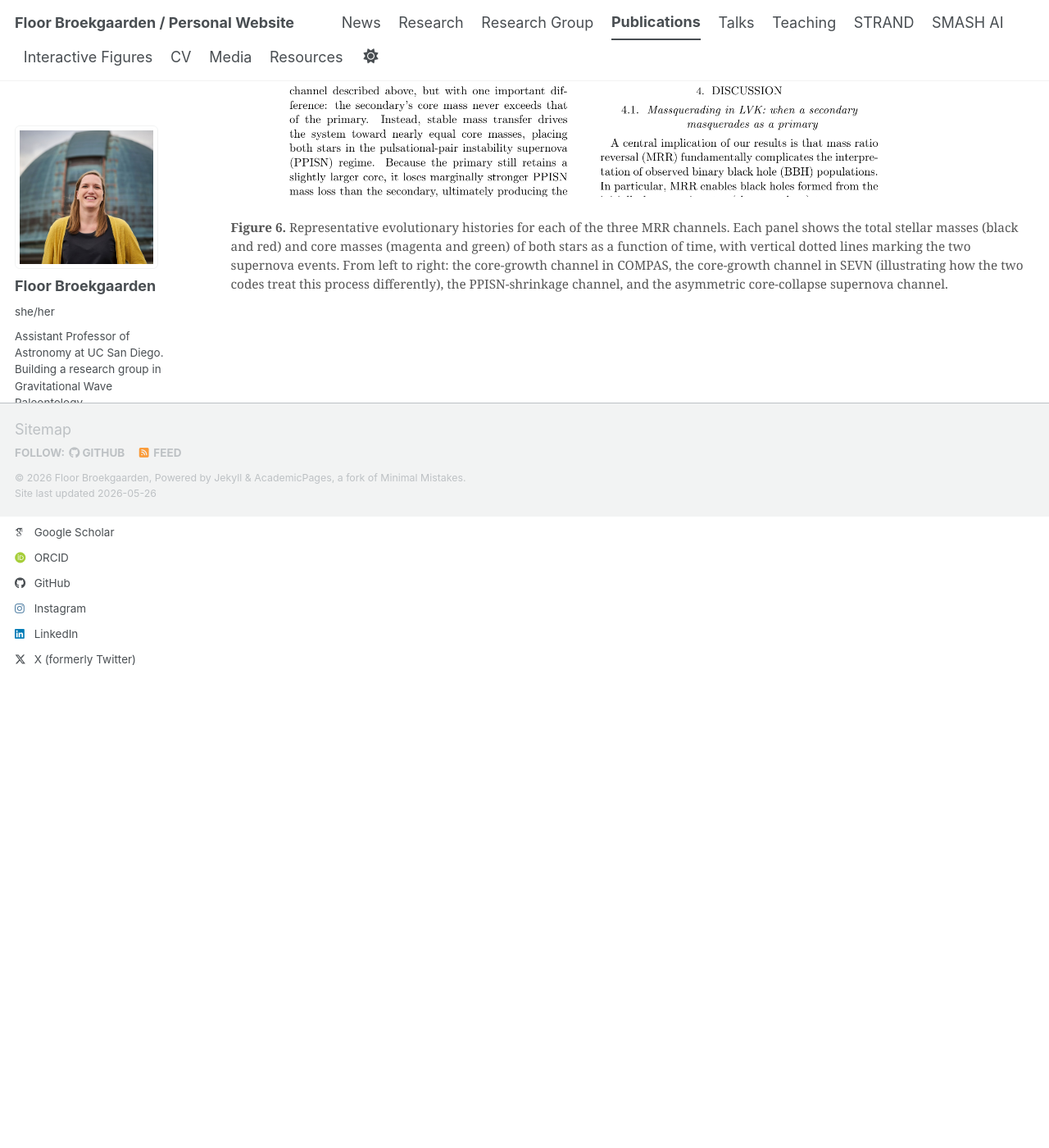
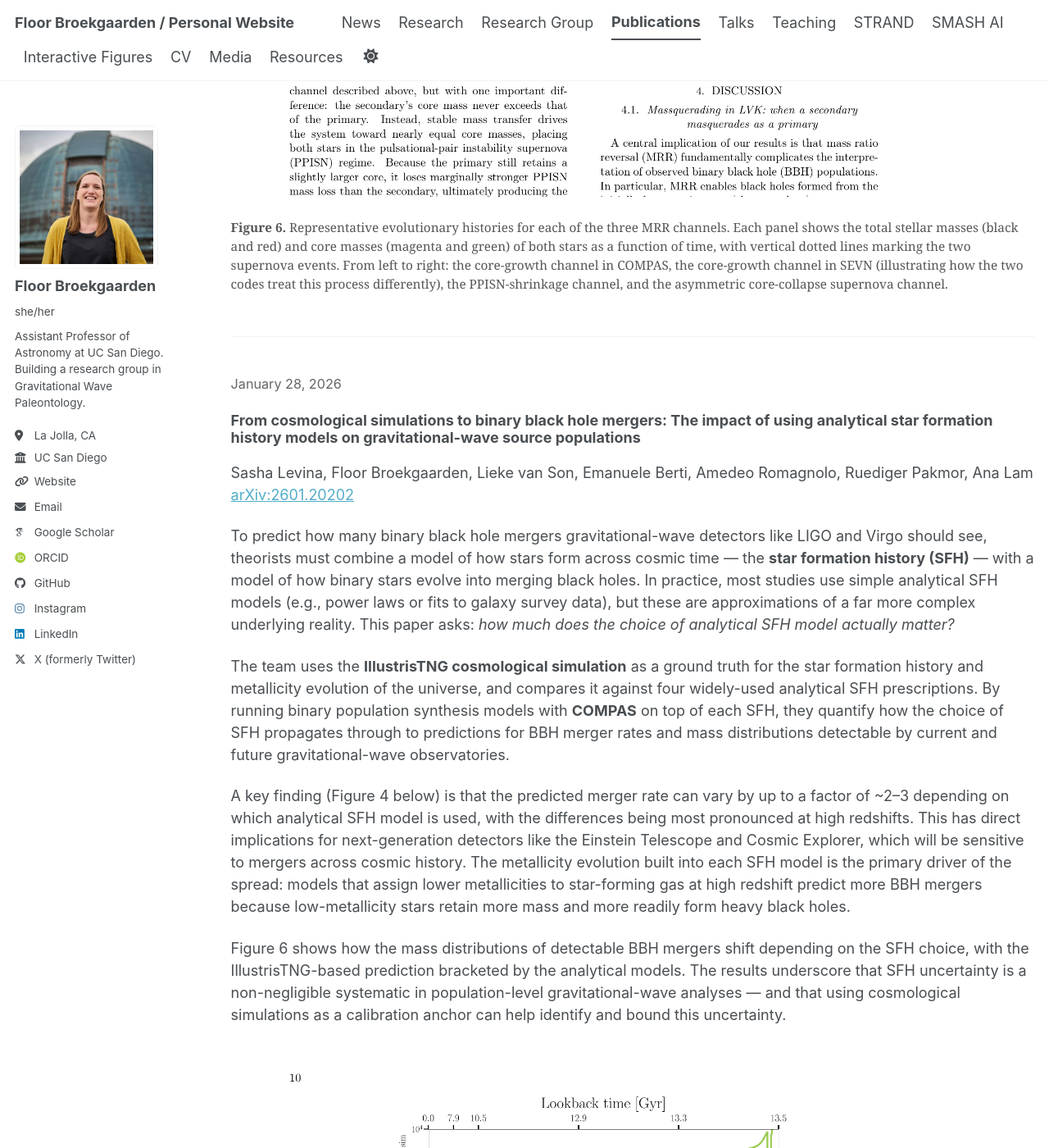
Before and after one commit to FloorBroekgaarden/FloorBroekgaarden.github.io, a Jekyll site: the page built from _pages/publications.html, in a window 1280 px wide and 1400 px high, scrolled down 2425 px. Shown: the whole window at 82% size. Built offline with Jekyll 4.4.1, drawn with Linux system fonts in a browser that asks for light colours; some web fonts are replaced; a script bundle is joined from its source files by our own code; library files that are not in the unit come from our copies; some of the changed text lies outside the part shown.

Commit message:
updates website

```diff
--- a/_pages/publications.html
+++ b/_pages/publications.html
@@ -41,3 +41,30 @@ author_profile: true
     <figcaption style="font-size: 0.85em; color: #555; margin-top: 0.5em;"><strong>Figure 6.</strong> Representative evolutionary histories for each of the three MRR channels. Each panel shows the total stellar masses (black and red) and core masses (magenta and green) of both stars as a function of time, with vertical dotted lines marking the two supernova events. From left to right: the core-growth channel in COMPAS, the core-growth channel in SEVN (illustrating how the two codes treat this process differently), the PPISN-shrinkage channel, and the asymmetric core-collapse supernova channel.</figcaption>
   </figure>
 </div>
+
+<hr style="margin: 2.5em 0;">
+
+<div style="margin-top: 1.5em;">
+  <p style="color: #666; font-size: 0.9em;">January 28, 2026</p>
+  <h3 style="margin-top: 0.2em;">From cosmological simulations to binary black hole mergers: The impact of using analytical star formation history models on gravitational-wave source populations</h3>
+  <p>Sasha Levina, Floor Broekgaarden, Lieke van Son, Emanuele Berti, Amedeo Romagnolo, Ruediger Pakmor, Ana Lam<br>
+  <a href="https://arxiv.org/abs/2601.20202" target="_blank">arXiv:2601.20202</a></p>
+
+  <p>To predict how many binary black hole mergers gravitational-wave detectors like LIGO and Virgo should see, theorists must combine a model of how stars form across cosmic time — the <strong>star formation history (SFH)</strong> — with a model of how binary stars evolve into merging black holes. In practice, most studies use simple analytical SFH models (e.g., power laws or fits to galaxy survey data), but these are approximations of a far more complex underlying reality. This paper asks: <em>how much does the choice of analytical SFH model actually matter?</em></p>
+
+  <p>The team uses the <strong>IllustrisTNG cosmological simulation</strong> as a ground truth for the star formation history and metallicity evolution of the universe, and compares it against four widely-used analytical SFH prescriptions. By running binary population synthesis models with <strong>COMPAS</strong> on top of each SFH, they quantify how the choice of SFH propagates through to predictions for BBH merger rates and mass distributions detectable by current and future gravitational-wave observatories.</p>
+
+  <p>A key finding (Figure 4 below) is that the predicted merger rate can vary by up to a factor of ~2–3 depending on which analytical SFH model is used, with the differences being most pronounced at high redshifts. This has direct implications for next-generation detectors like the Einstein Telescope and Cosmic Explorer, which will be sensitive to mergers across cosmic history. The metallicity evolution built into each SFH model is the primary driver of the spread: models that assign lower metallicities to star-forming gas at high redshift predict more BBH mergers because low-metallicity stars retain more mass and more readily form heavy black holes.</p>
+
+  <p>Figure 6 shows how the mass distributions of detectable BBH mergers shift depending on the SFH choice, with the IllustrisTNG-based prediction bracketed by the analytical models. The results underscore that SFH uncertainty is a non-negligible systematic in population-level gravitational-wave analyses — and that using cosmological simulations as a calibration anchor can help identify and bound this uncertainty.</p>
+
+  <figure style="margin: 2em 0;">
+    <img src="/images/levina2026_fig4.png" alt="Figure 4: BBH merger rate as a function of redshift for different SFH models" style="width: 100%; max-width: 860px; border-radius: 4px;">
+    <figcaption style="font-size: 0.85em; color: #555; margin-top: 0.5em;"><strong>Figure 4.</strong> Binary black hole merger rate density as a function of redshift for five star formation history models: IllustrisTNG (used as ground truth), and four analytical prescriptions. The choice of SFH leads to rate differences of up to a factor of ~2–3, with the spread growing at higher redshifts where metallicity evolution assumptions diverge most strongly.</figcaption>
+  </figure>
+
+  <figure style="margin: 2em 0;">
+    <img src="/images/levina2026_fig6.png" alt="Figure 6: Detectable BBH mass distributions for different SFH models" style="width: 100%; max-width: 860px; border-radius: 4px;">
+    <figcaption style="font-size: 0.85em; color: #555; margin-top: 0.5em;"><strong>Figure 6.</strong> Distributions of primary mass M₁ for detectable binary black hole mergers under each SFH model, for current LIGO-Virgo sensitivity (left) and next-generation detector sensitivity (right). The IllustrisTNG prediction (black) is bracketed by the analytical models, illustrating how SFH choice shifts the relative contribution of high-mass mergers — an effect that will become increasingly important as detector sensitivity improves.</figcaption>
+  </figure>
+</div>
```
Also changed, not shown: _pages/research.md (+16 -6 lines), _pages/smash.md (+1 -5 lines), images/research_compas.png (added), images/research_gwdetectors.png (added).
